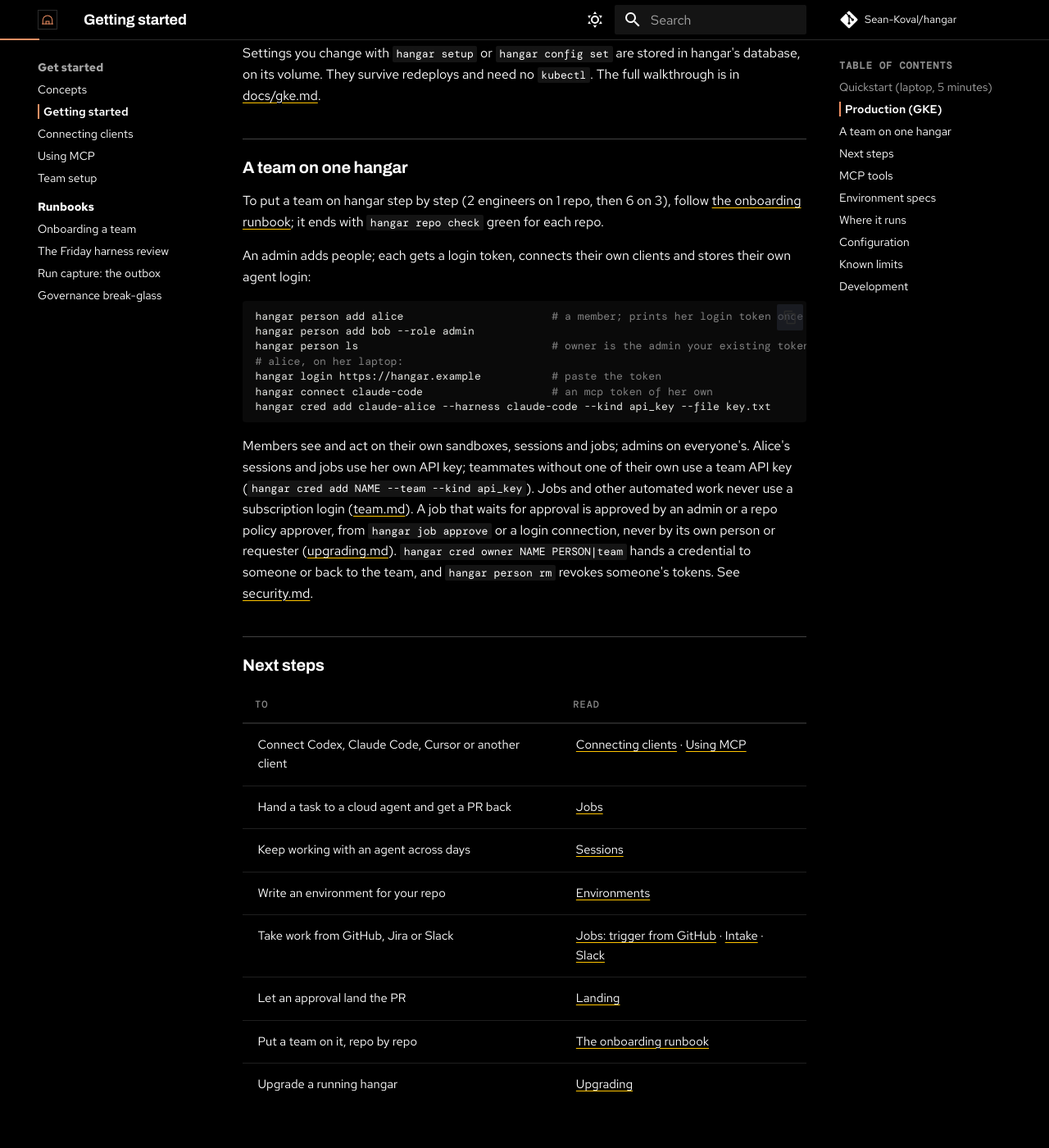
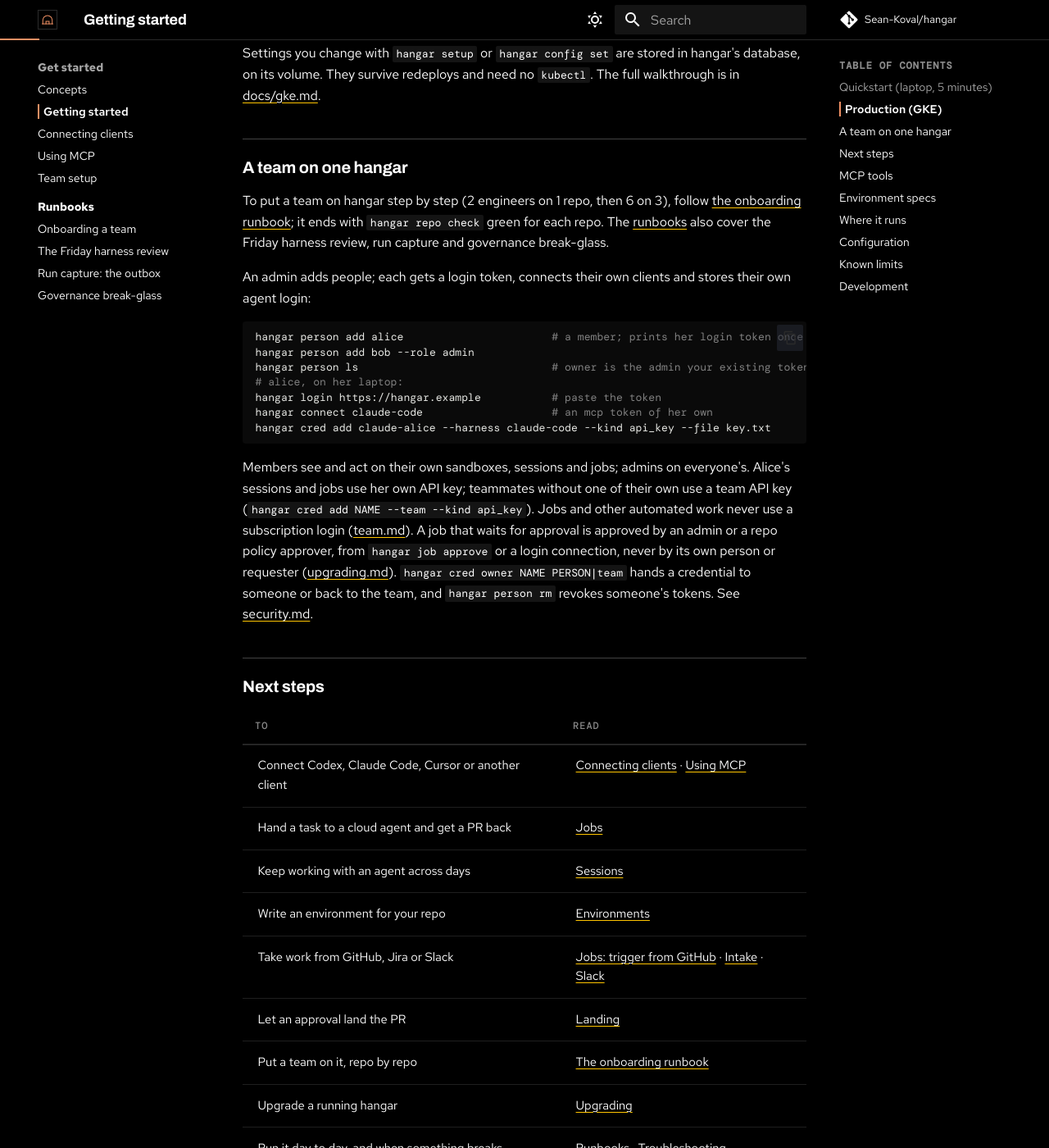
Before and after one commit to Sean-Koval/hangar, an MkDocs documentation site: the page built from docs/guide.md, in a window 1280 px wide and 1400 px high, scrolled down 1638 px. Shown: the whole window at 82% size. Built offline with MkDocs 1.6.1 and Material for MkDocs 9.7.7, drawn with Linux system fonts in a browser that asks for light colours; comment, search, counter and statistics services are not loaded; some of the changed text lies outside the part shown.

Commit message:
docs(guide): link the runbooks index and troubleshooting
#187 asks for the runbooks index to be linked from guide.md (README.md is
another change's).

Part of #187

Co-Authored-By: Claude Opus 5.5 <noreply@anthropic.com>
Claude-Session: https://claude.ai/code/session_01HvitnJ1UBiCErYxq9RC6B8

```diff
--- a/docs/guide.md
+++ b/docs/guide.md
@@ -54,7 +54,7 @@ Settings you change with `hangar setup` or `hangar config set` are stored in han
 
 ## A team on one hangar
 
-To put a team on hangar step by step (2 engineers on 1 repo, then 6 on 3), follow [the onboarding runbook](runbooks/onboarding.md); it ends with `hangar repo check` green for each repo.
+To put a team on hangar step by step (2 engineers on 1 repo, then 6 on 3), follow [the onboarding runbook](runbooks/onboarding.md); it ends with `hangar repo check` green for each repo. The [runbooks](runbooks/README.md) also cover the Friday harness review, run capture and governance break-glass.
 
 An admin adds people; each gets a login token, connects their own clients and stores their own agent login:
 
@@ -82,6 +82,7 @@ Members see and act on their own sandboxes, sessions and jobs; admins on everyon
 | Let an approval land the PR | [Landing](landing.md) |
 | Put a team on it, repo by repo | [The onboarding runbook](runbooks/onboarding.md) |
 | Upgrade a running hangar | [Upgrading](upgrading.md) |
+| Run it day to day, and when something breaks | [Runbooks](runbooks/README.md) · [Troubleshooting](troubleshooting.md) |
 
 ## MCP tools
 
```
